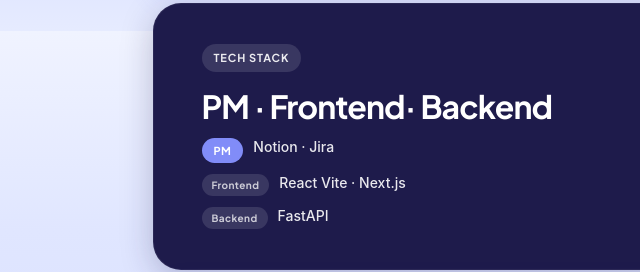
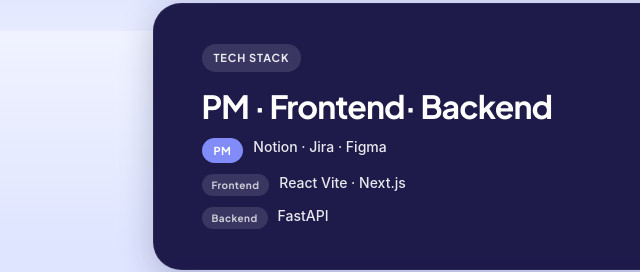
Before and after one commit to 18choyeonwoo/portfolio, a plain HTML site: page index.html in a window 1280 px wide. Shown: the part 1569-1841 px from the top of the page, 75-715 px from the left. Drawn offline with Linux system fonts and the light colour scheme; a web font is replaced by a local one.

Commit message:
Add Figma to PM stack

```diff
--- a/index.html
+++ b/index.html
@@ -112,7 +112,7 @@
               <div class="stack-list-row stack-list-row-pm">
                 <span class="stack-list-badge stack-list-badge-pm">PM</span>
                 <div>
-                  <div class="stack-list-tools">Notion · Jira</div>
+                  <div class="stack-list-tools">Notion · Jira · Figma</div>
                 </div>
               </div>
               <div class="stack-list-row">
```
